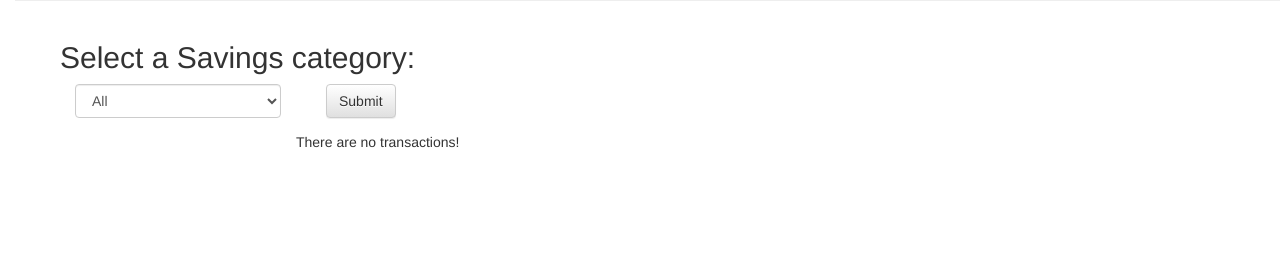
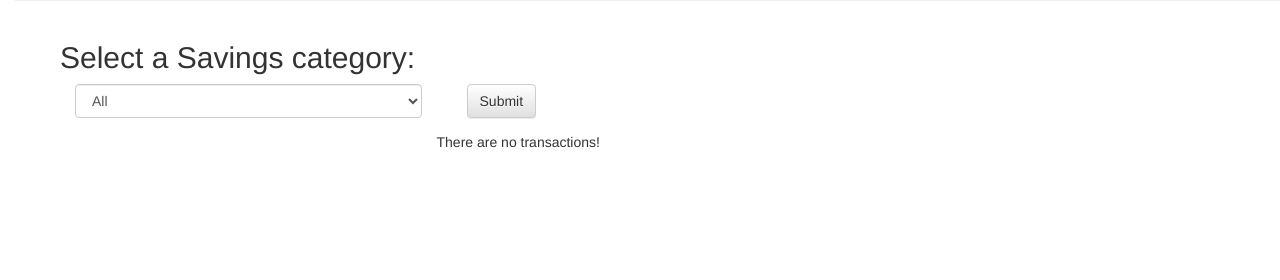
Before and after one commit to Rhoulhac/Django-budget-software, a Django app: page /savings/transactions in a window 1280 px wide. Shown: the part 90-370 px from the top of the page. Run offline with Django 3.2, Linux system fonts and the light colour scheme; data that the repository does not hold is empty; some libraries are stand-ins or nearby versions.

Commit message:
Bootstrap column sizing change

```diff
--- a/budget/templates/budget/savingstransaction_list.html
+++ b/budget/templates/budget/savingstransaction_list.html
@@ -2,7 +2,7 @@
 
 {% block content %}
 
-    <div class="col-md-7 margin-trans">
+    <div class="col-md-11 margin-trans">
         {% if filter %}
             <form method="GET">
                 <h2>Select a Savings category: {% if input %} {{ input }} {% endif %}</h2>
```
